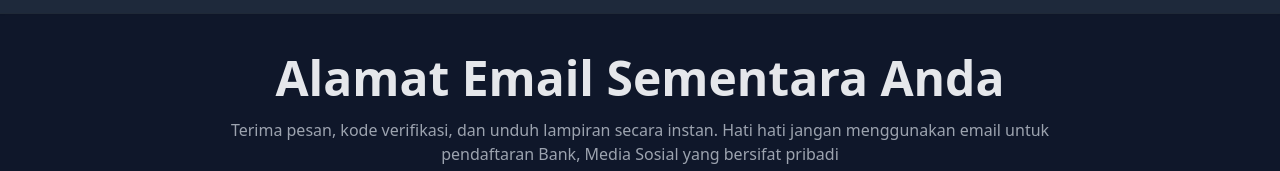
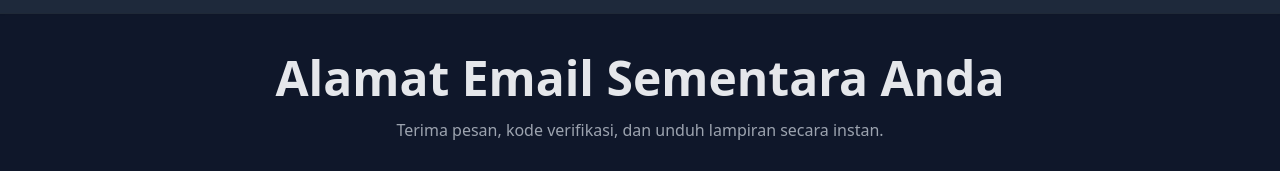
Before and after one commit to bell6one1/temp-mail, a plain HTML site: page index.html in a window 1280 px wide. Shown: the part 47-218 px from the top of the page. Drawn offline with nearby package versions, Linux system fonts and the light colour scheme; no server answers.

Commit message:
Update index.html

```diff
--- a/index.html
+++ b/index.html
@@ -82,7 +82,7 @@
 
         <div class="text-center mb-8">
             <h2 class="text-3xl md:text-5xl font-extrabold mb-4">Alamat Email Sementara Anda</h2>
-            <p class="text-gray-500 dark:text-gray-400">Terima pesan, kode verifikasi, dan unduh lampiran secara instan. Hati hati jangan menggunakan email untuk pendaftaran Bank, Media Sosial yang bersifat pribadi</p>
+            <p class="text-gray-500 dark:text-gray-400">Terima pesan, kode verifikasi, dan unduh lampiran secara instan.</p>
         </div>
 
         <!-- Email Address Card -->
```
